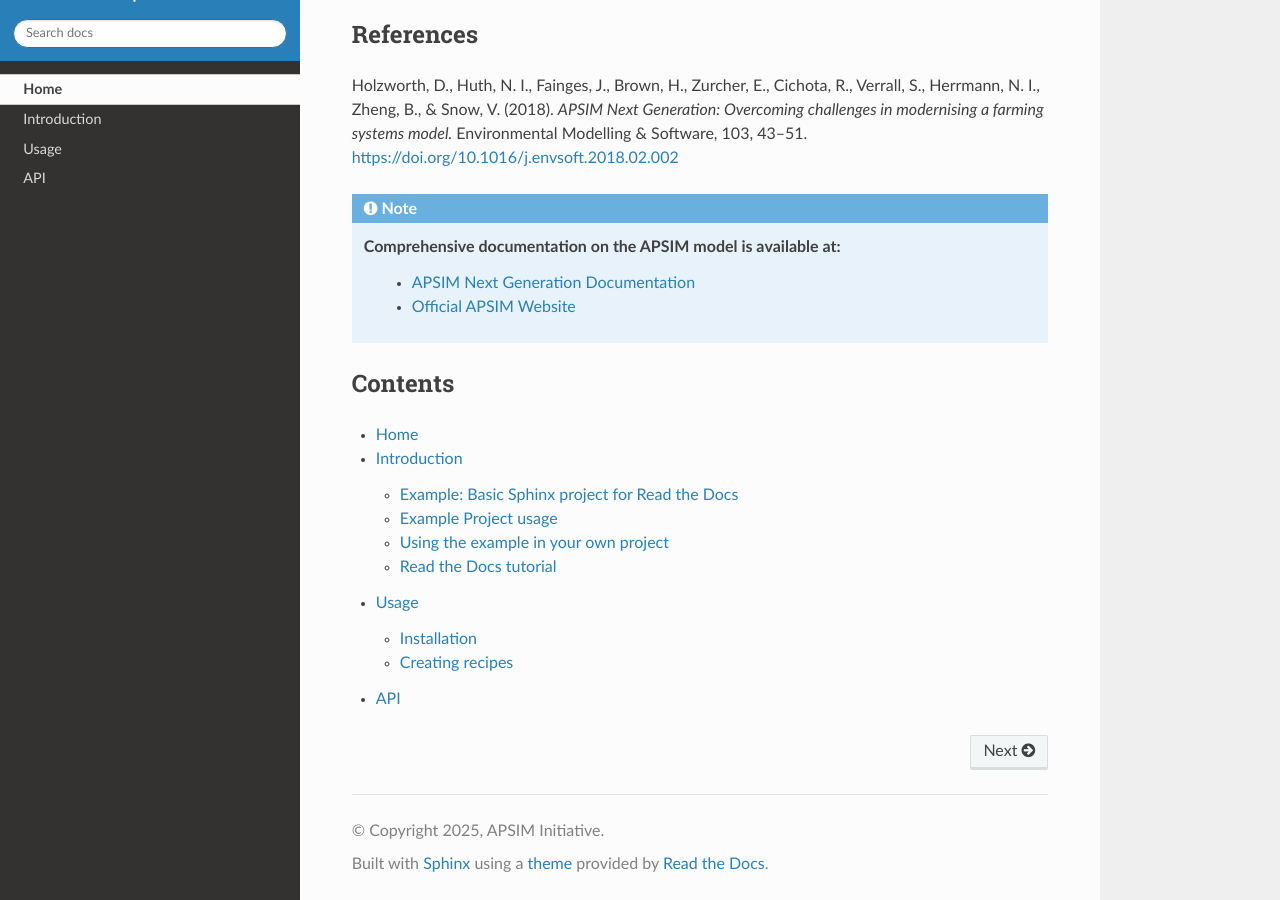
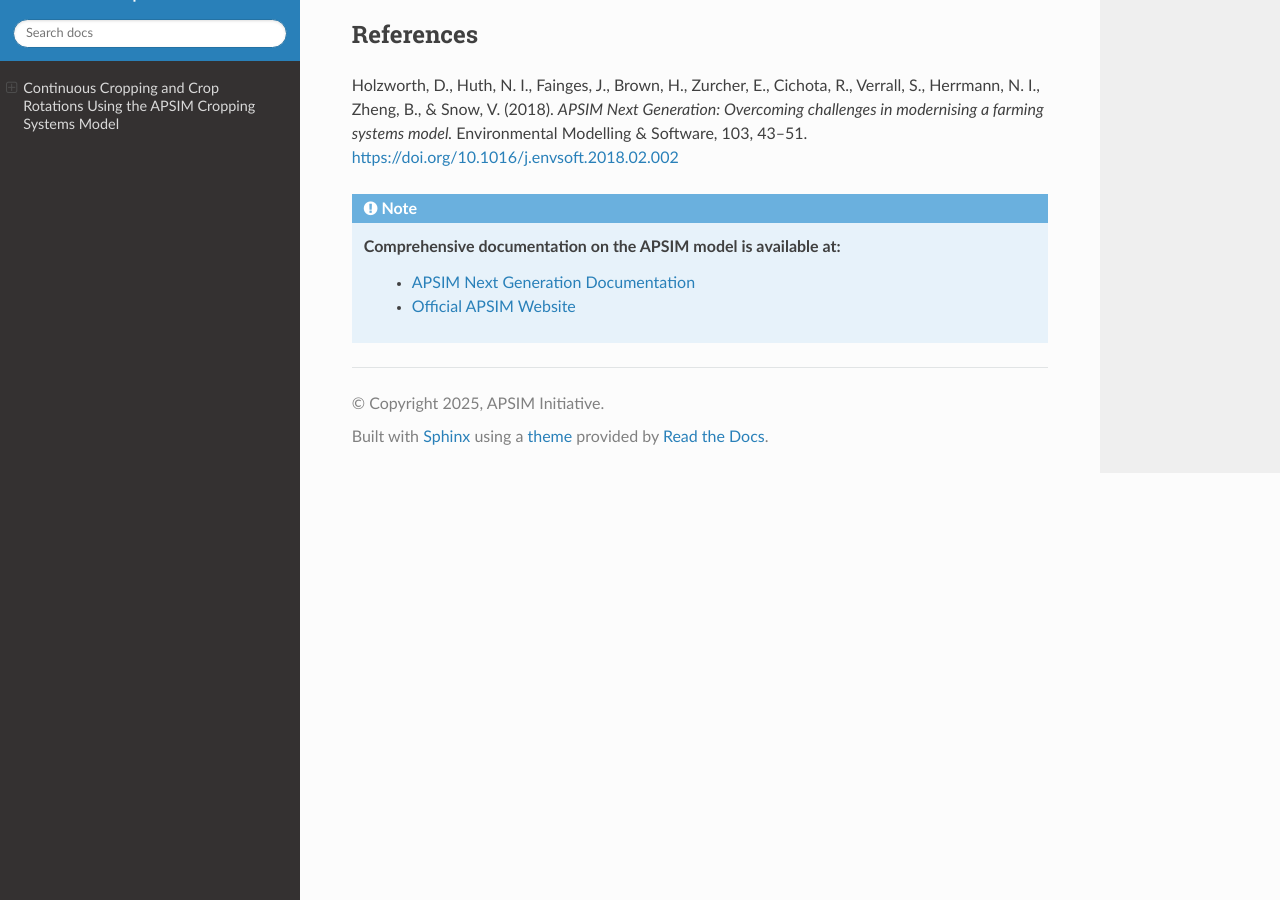
Before and after one commit to ugrewer/APSIM_RotationTraining, a Sphinx documentation site: the page built from docs/index.rst, in a window 1280 px wide and 900 px high, scrolled down 1693 px. Built offline with Sphinx 7.4.7 and the Read the Docs theme 3.1.0, drawn with Linux system fonts in a browser that asks for light colours.

Commit message:
deleted TOC from index.rst

```diff
--- a/docs/index.rst
+++ b/docs/index.rst
@@ -11,14 +11,3 @@
    Comprehensive documentation on the APSIM model is available at:
       - `APSIM Next Generation Documentation <https://apsimnextgeneration.netlify.app/>`_
       - `Official APSIM Website <https://www.apsim.info/>`_
-
-
-Contents
---------
-
-.. toctree::
-
-   Home <self>
-   introduction
-   usage
-   api
```
